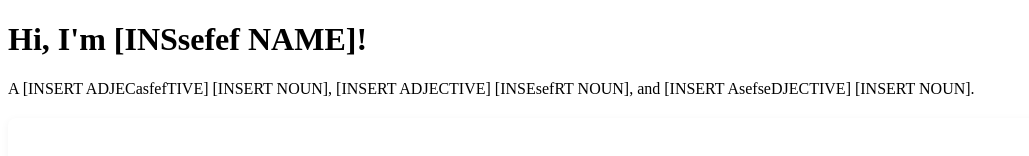
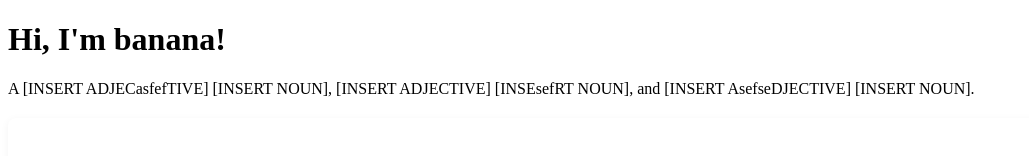
Before and after one commit to Simul-Eqn/StaticWebsiteTutorial, a plain HTML site: page pages/bananasigmamengyao/index.html in a window 1280 px wide. Shown: the top 156 px of the page, without its empty margins (0-1029 px from the left). Drawn offline with Linux system fonts and the light colour scheme.

```diff
--- a/pages/bananasigmamengyao/index.html
+++ b/pages/bananasigmamengyao/index.html
@@ -8,7 +8,7 @@
 <body>
   <div class="container">
     <header>
-      <h1>Hi, I'm [INSsefef NAME]!</h1>
+      <h1>Hi, I'm banana!</h1>
       <p>A [INSERT ADJECasfefTIVE] [INSERT NOUN], [INSERT ADJECTIVE] [INSEsefRT NOUN], and [INSERT AsefseDJECTIVE] [INSERT NOUN].</p>
     </header>
 
```
Also changed, not shown: index.html (+1 -1 lines), assets/banana.png (added), 1 other file.
